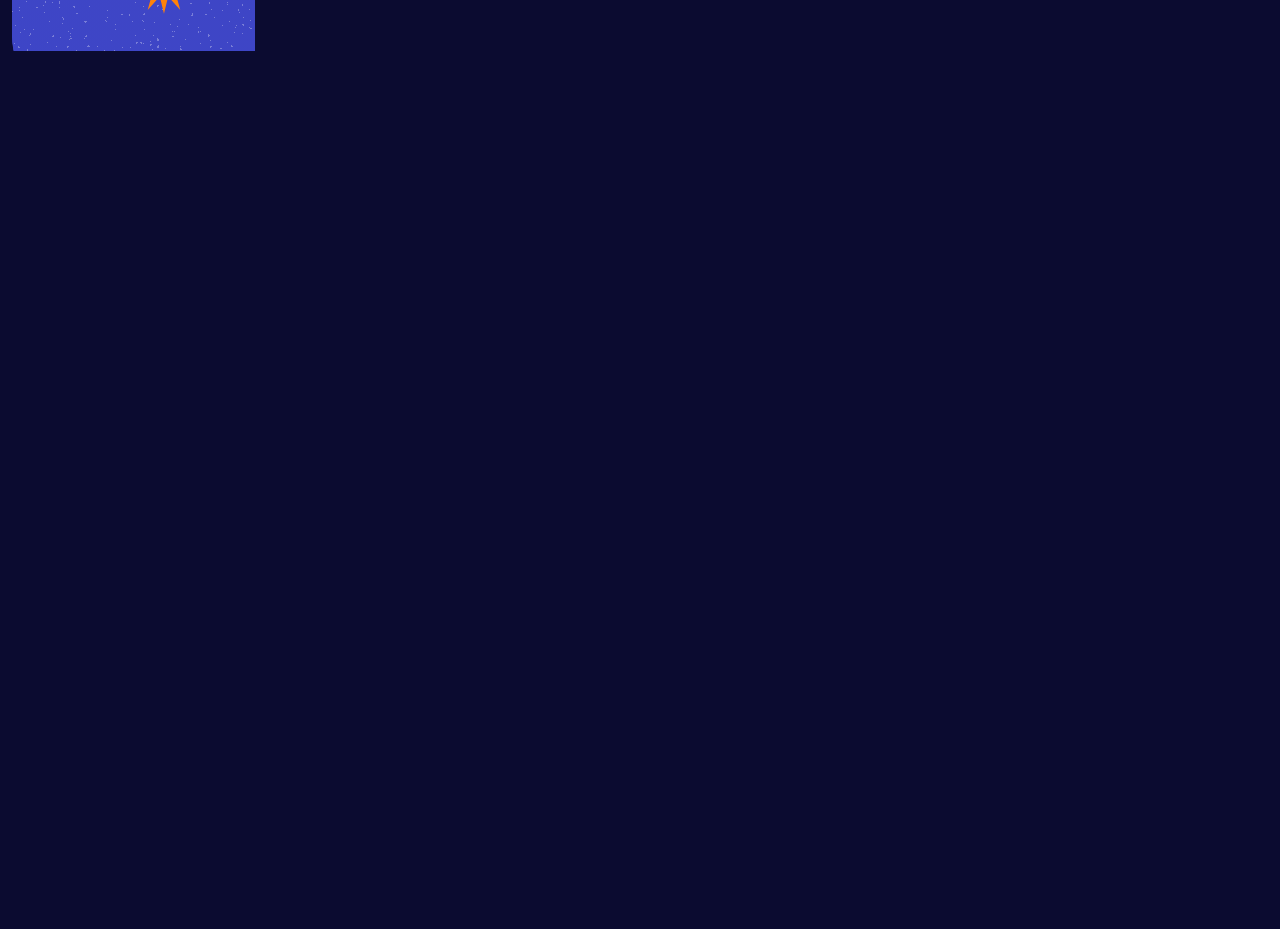
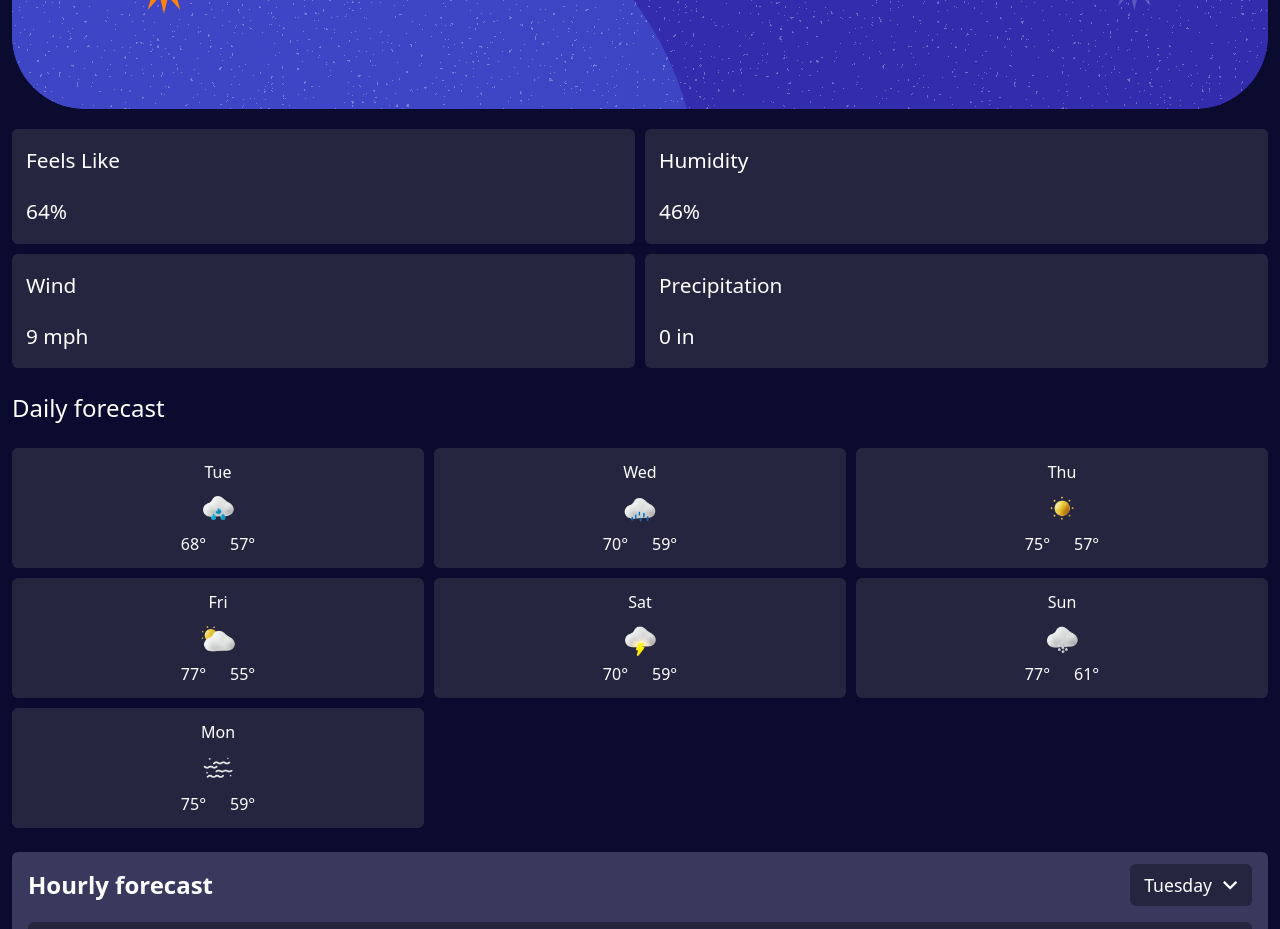
Before and after one commit to regis-mucyo/weather-app, a website: page index.html in a window 1280 px wide. Shown: the part 1220-2149 px from the top of the page. Drawn offline with Linux system fonts and the light colour scheme.

Commit message:
fix size of weather updates

```diff
--- a/index.html
+++ b/index.html
@@ -87,25 +87,25 @@
     <!-- Weather updates -->
     <div class="grid grid-cols-2 gap-2.5 mt-5">
       <div
-        class="bg-[#25253f] text-white font-medium text-[9rem] flex flex-col space-y-5 rounded-md pr-12 px-3.5 py-4"
+        class="bg-[#25253f] text-white font-medium text-[1.3rem] flex flex-col space-y-5 rounded-md pr-12 px-3.5 py-4"
       >
         <p>Feels Like</p>
         <p>64&percnt;</p>
       </div>
       <div
-        class="bg-[#25253f] text-white font-medium text-[9rem] flex flex-col space-y-5 rounded-md pr-12 px-3.5 py-4"
+        class="bg-[#25253f] text-white font-medium text-[1.3rem] flex flex-col space-y-5 rounded-md pr-12 px-3.5 py-4"
       >
         <p>Humidity</p>
         <p>46&percnt;</p>
       </div>
       <div
-        class="bg-[#25253f] text-white font-medium text-[9rem] flex flex-col space-y-5 rounded-md pr-12 px-3.5 py-4"
+        class="bg-[#25253f] text-white font-medium text-[1.3rem] flex flex-col space-y-5 rounded-md pr-12 px-3.5 py-4"
       >
         <p>Wind</p>
         <p>9 mph</p>
       </div>
       <div
-        class="bg-[#25253f] text-white font-medium text-[9rem] flex flex-col space-y-5 rounded-md pr-12 px-3.5 py-4"
+        class="bg-[#25253f] text-white font-medium text-[1.3rem] flex flex-col space-y-5 rounded-md pr-12 px-3.5 py-4"
       >
         <p>Precipitation</p>
         <p>0 in</p>
```
Also changed, not shown: src/output.css.
